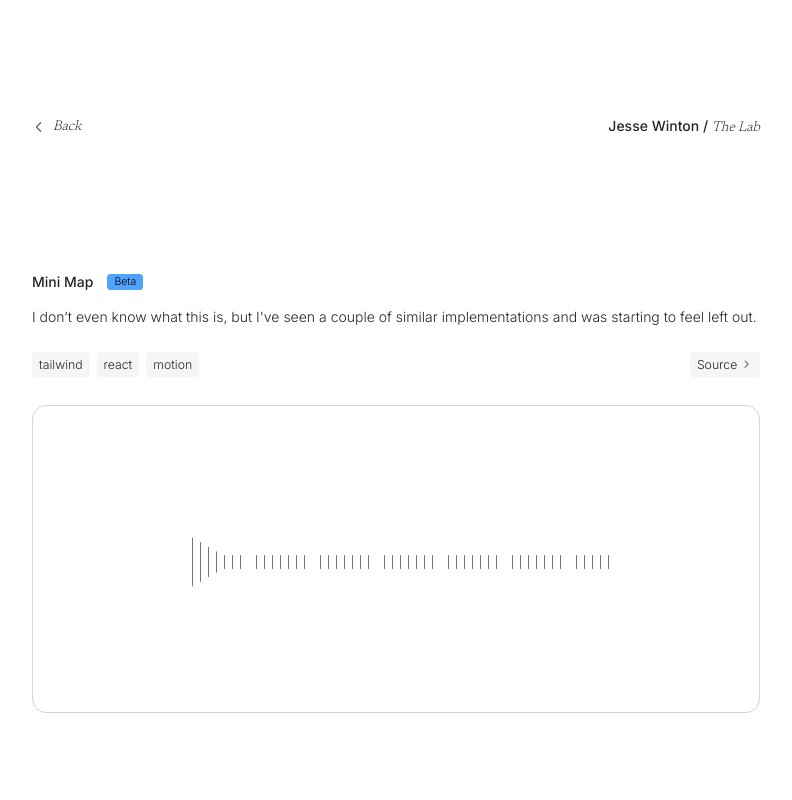
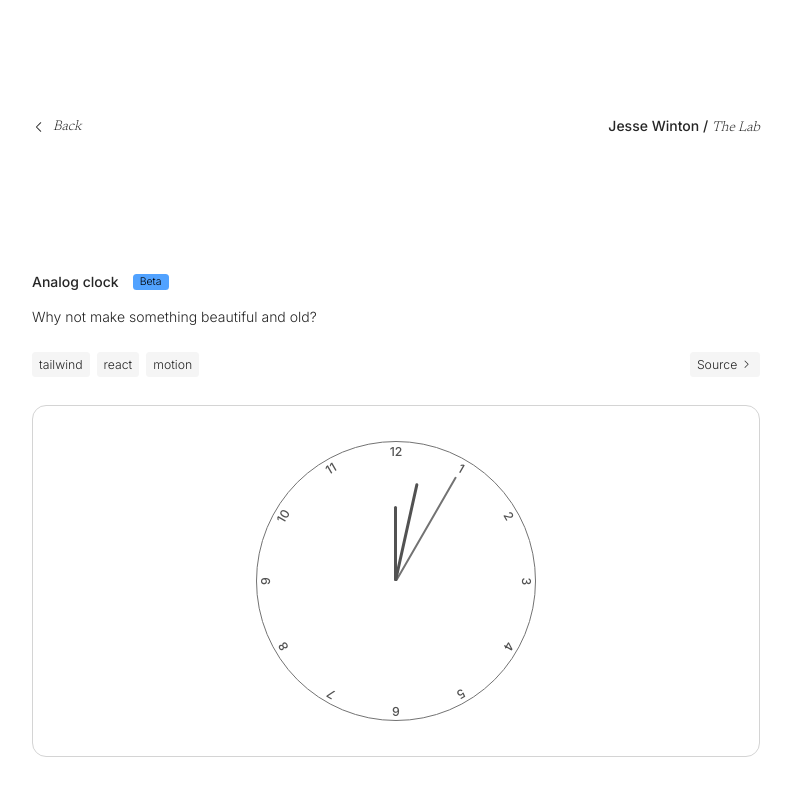
Before and after one commit to thejessewinton/jessewinton.works, a Next.js app: page /lab in a window 1280 px wide. Shown: the top 800 px of the page, without its empty margins (244-1036 px from the left). Built offline with nearby package versions, Linux system fonts and the light colour scheme; no server answers.

Commit message:
start clock

```diff
--- a/src/app/lab/page.tsx
+++ b/src/app/lab/page.tsx
@@ -1,4 +1,5 @@
 import { AudioPlayer } from '~/components/lab/audio-player'
+import { Clock } from '~/components/lab/clock'
 import { FluidButton } from '~/components/lab/fluid-button'
 import { InteractiveInput } from '~/components/lab/interactive-input'
 import { LineGrid } from '~/components/lab/line-grid'
@@ -8,6 +9,14 @@ import { Component, type ComponentProps } from '~/components/shared/component'
 import { Header } from '~/components/shared/header'
 
 const components = [
+  {
+    title: 'Analog clock',
+    description: 'Why not make something beautiful and old?',
+    tools: ['Tailwind', 'React', 'Motion'],
+    children: <Clock />,
+    beta: true,
+    filename: 'clock.tsx',
+  },
   {
     title: 'Mini Map',
     description:
--- /dev/null
+++ b/src/components/lab/clock.tsx
@@ -0,0 +1,96 @@
+'use client'
+import { type CSSProperties, useEffect, useState } from 'react'
+
+export const newYorkTime = () => {
+  const now = new Date()
+  return new Date(
+    now.toLocaleString('en-US', {
+      timeZone: 'America/New_York',
+      hour12: false,
+    }),
+  )
+}
+
+export const Clock = () => {
+  const [isMounted, setIsMounted] = useState(false)
+  const [time, setTime] = useState(newYorkTime)
+
+  const hoursNumbers = Array.from({ length: 12 }, (_, i) => i + 1)
+
+  useEffect(() => {
+    setIsMounted(true)
+    const interval = setInterval(() => {
+      setTime(newYorkTime)
+    }, 1000)
+
+    return () => clearInterval(interval)
+  }, [])
+
+  if (!isMounted) return null
+
+  return (
+    <div
+      className="relative flex size-80 rotate-180 items-center justify-center rounded-full border border-neutral-500"
+      style={
+        {
+          '--now-h': time.getHours(),
+          '--now-m': time.getMinutes(),
+          '--now-s': time.getSeconds(),
+          '--hours-degrees':
+            'calc(var(--now-h) + var(--now-m) / 60 / 12 * 360deg)',
+          '--minutes-degrees':
+            'calc(((var(--now-m) / 60) * 360) + ((var(--now-s) / 60) * 6))',
+          '--seconds-degrees': 'calc((var(--now-s) / 60) * 360)',
+        } as CSSProperties
+      }
+    >
+      {hoursNumbers.map((hour) => (
+        <div
+          key={hour}
+          className="-translate-x-1/2 absolute left-1/2 font-medium text-neutral-600 text-sm"
+          style={{
+            transform: `rotate(${hour * 30 + 180}deg) translateY(-130px)`,
+          }}
+        >
+          {hour}
+        </div>
+      ))}
+      <div
+        className="absolute top-1/2 h-[var(--height)] w-[var(--width)] rounded-xs bg-neutral-500"
+        style={
+          {
+            '--height': '120px',
+            '--width': '1.5px',
+            transformOrigin: 'center 0',
+            left: 'calc(50% - var(--width) / 2)',
+            transform: 'rotate(calc(var(--seconds-degrees) * 1deg))',
+          } as CSSProperties
+        }
+      />
+      <div
+        className="absolute top-1/2 h-[var(--height)] w-[var(--width)] rounded-xs bg-neutral-600"
+        style={
+          {
+            '--height': '100px',
+            '--width': '3px',
+            transformOrigin: 'center 0',
+            left: 'calc(50% - var(--width) / 2)',
+            transform: 'rotate(calc(var(--minutes-degrees) * 1deg))',
+          } as CSSProperties
+        }
+      />
+      <div
+        className="absolute top-1/2 h-[var(--height)] w-[var(--width)] rounded-xs bg-neutral-600 transition-all"
+        style={
+          {
+            '--height': '75px',
+            '--width': '3px',
+            transformOrigin: 'center 0',
+            left: 'calc(50% - var(--width) / 2)',
+            transform: 'rotate(calc(var(--hours-degrees) * 1deg))',
+          } as CSSProperties
+        }
+      />
+    </div>
+  )
+}
--- a/src/components/lab/snowfall.tsx
+++ b/src/components/lab/snowfall.tsx
@@ -30,7 +30,7 @@ export const Snowfall = () => {
   const createSnowflakes = useCallback(() => {
     return Array.from({ length: SNOWFLAKE_COUNT }, (_, index) => ({
       x: Math.random(),
-      y: index / SNOWFLAKE_COUNT - 1, // Spread snowflakes vertically
+      y: index / SNOWFLAKE_COUNT - 1,
       radius: Math.random() * 2.5 + 0.2,
       speed: BASE_SPEED + Math.random() * SPEED_VARIANCE,
       horizontalSpeed: (Math.random() * 2 - 1) * HORIZONTAL_SPEED_RANGE,
@@ -54,7 +54,6 @@ export const Snowfall = () => {
     handleResize()
     window.addEventListener('resize', handleResize)
 
-    // Create snowflakes only once
     if (snowflakes.current.length === 0) {
       snowflakes.current = createSnowflakes()
     }
@@ -84,14 +83,12 @@ export const Snowfall = () => {
 
         flake.oscillationProgress += flake.oscillationSpeed * deltaTime
 
-        // Wrap around horizontally
         if (flake.x > 1) {
           flake.x = 0
         } else if (flake.x < 0) {
           flake.x = 1
         }
 
-        // Reset to top when falling off the bottom
         if (flake.y > 1) {
           flake.y = -flake.radius / dimensions.height
           flake.x = Math.random()
@@ -121,7 +118,7 @@ export const Snowfall = () => {
         lastUpdateTime.current = currentTime
       }
 
-      const deltaTime = (currentTime - lastUpdateTime.current) / 1000 // Convert to seconds
+      const deltaTime = (currentTime - lastUpdateTime.current) / 1000
       lastUpdateTime.current = currentTime
 
       updateSnowflakes(deltaTime)
--- a/src/components/lab/spatial-tooltip.tsx
+++ b/src/components/lab/spatial-tooltip.tsx
@@ -13,7 +13,6 @@ export const TabsGroup = () => {
     'right',
   )
 
-  // Track previous active tab to determine slide direction
   const previousActiveTabRef = useRef(activeTab)
 
   useEffect(() => {
@@ -32,7 +31,6 @@ export const TabsGroup = () => {
     }
   }, [activeTab])
 
-  // Determine slide direction when active tab changes
   useEffect(() => {
     const currentIndex = TABS.findIndex((tab) => tab.name === activeTab)
     const previousIndex = TABS.findIndex(
```
